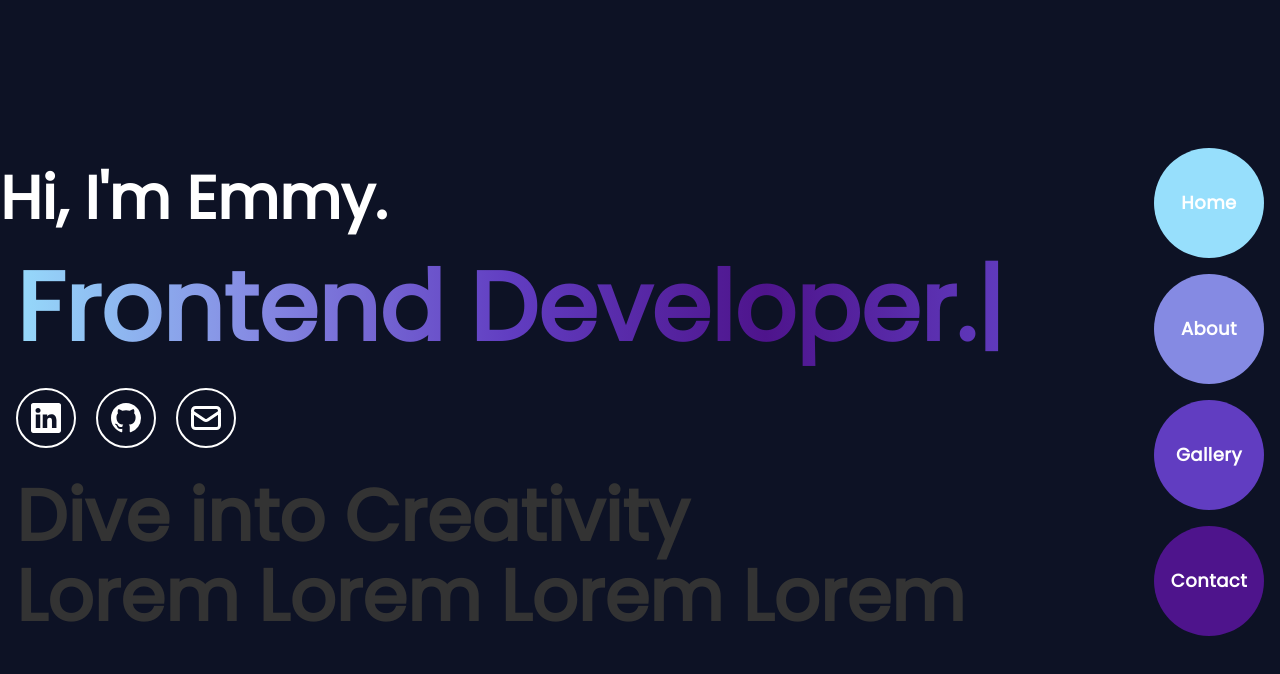
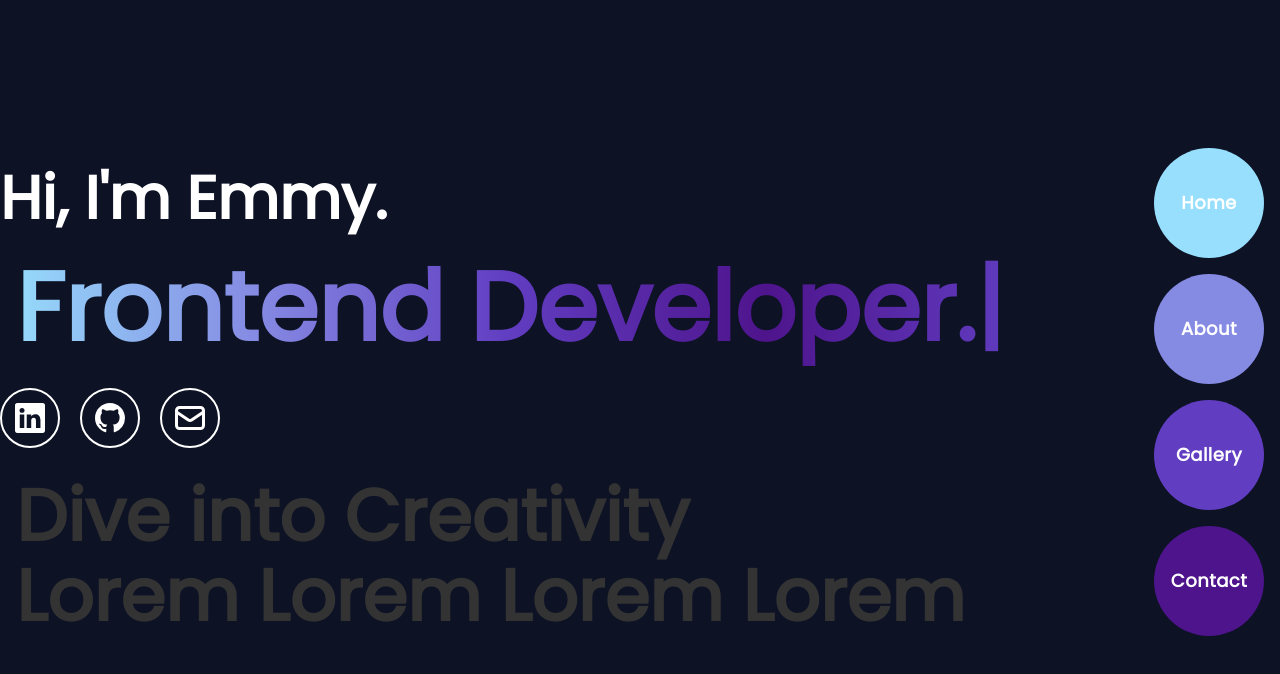
Before and after one commit to eobcre/portfolio-next13, a Next.js app: page / in a window 1280 px wide. Shown: the top 674 px of the page. Built offline with nearby package versions, Linux system fonts and the light colour scheme.

Commit message:
updated padding

```diff
--- a/src/app/components/SubNavBar.tsx
+++ b/src/app/components/SubNavBar.tsx
@@ -32,7 +32,7 @@ const SubNavBar = () => {
 
   return (
     <nav>
-      <ul className='flex gap-5 p-4'>
+      <ul className='flex gap-5 py-4'>
         {subNavMenuData.map((menu) => (
           <Link
             key={menu.id}
```
